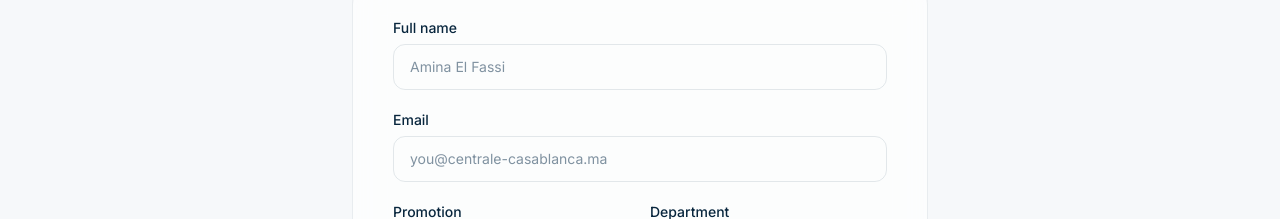
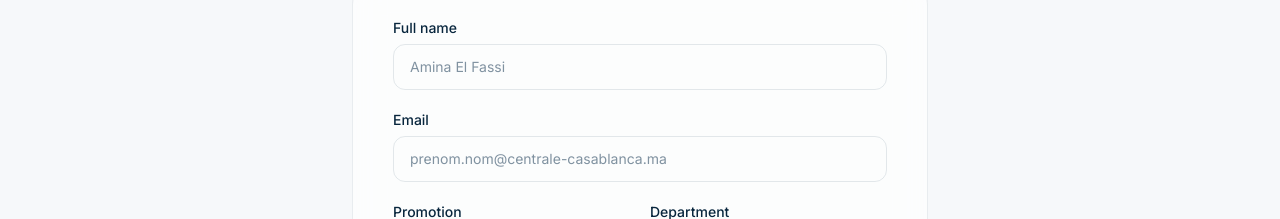
Before and after one commit to Zouhair-hub1/cac-website-2-, a Next.js app: page /join in a window 1280 px wide. Shown: the part 581-800 px from the top of the page. Built offline with nearby package versions, Linux system fonts and the light colour scheme.

Commit message:
Restrict Join form to centrale-casablanca.ma emails only

```diff
--- a/components/ui/JoinForm.tsx
+++ b/components/ui/JoinForm.tsx
@@ -19,7 +19,7 @@ export default function JoinForm() {
   const validate = () => {
     const errs: Record<string, string> = {};
     if (!form.name.trim()) errs.name = "Your name is required.";
-    if (!/^[^@\s]+@[^@\s]+\.[^@\s]+$/.test(form.email)) errs.email = "Enter a valid email address.";
+    if (!/^[^@\s]+@centrale-casablanca\.ma$/.test(form.email)) errs.email = "Please use your Centrale Casablanca email (prénom.nom@centrale-casablanca.ma).";
     if (!form.promotion) errs.promotion = "Select your promotion.";
     if (!form.department) errs.department = "Choose a department.";
     if (form.motivation.trim().length < 30) errs.motivation = "Tell us a bit more — at least a few sentences.";
@@ -83,7 +83,7 @@ export default function JoinForm() {
       {field("Full name", "name",
         <input id="name" className="input" placeholder="Amina El Fassi" value={form.name} onChange={set("name")} />)}
       {field("Email", "email",
-        <input id="email" type="email" className="input" placeholder="you@centrale-casablanca.ma" value={form.email} onChange={set("email")} />)}
+        <input id="email" type="email" className="input" placeholder="prenom.nom@centrale-casablanca.ma" value={form.email} onChange={set("email")} />)}
       <div className="grid gap-5 sm:grid-cols-2">
         {field("Promotion", "promotion",
           <select id="promotion" className="input" value={form.promotion} onChange={set("promotion")}>
```
